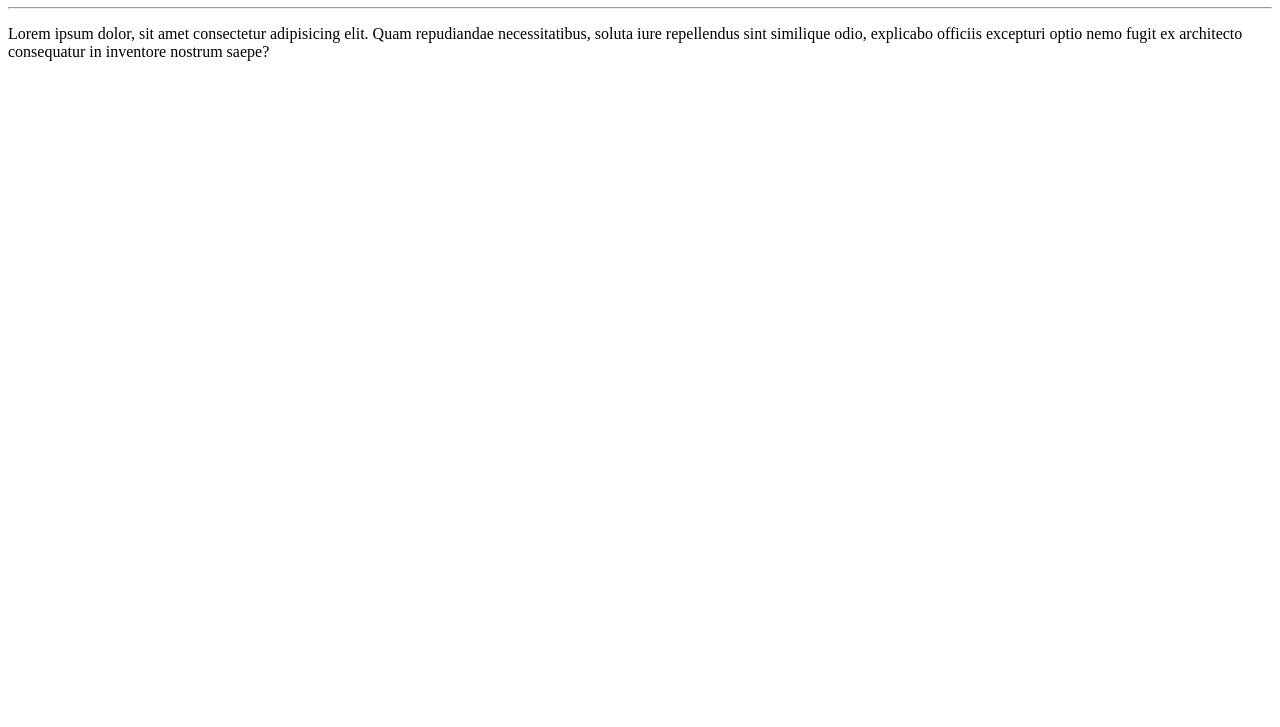
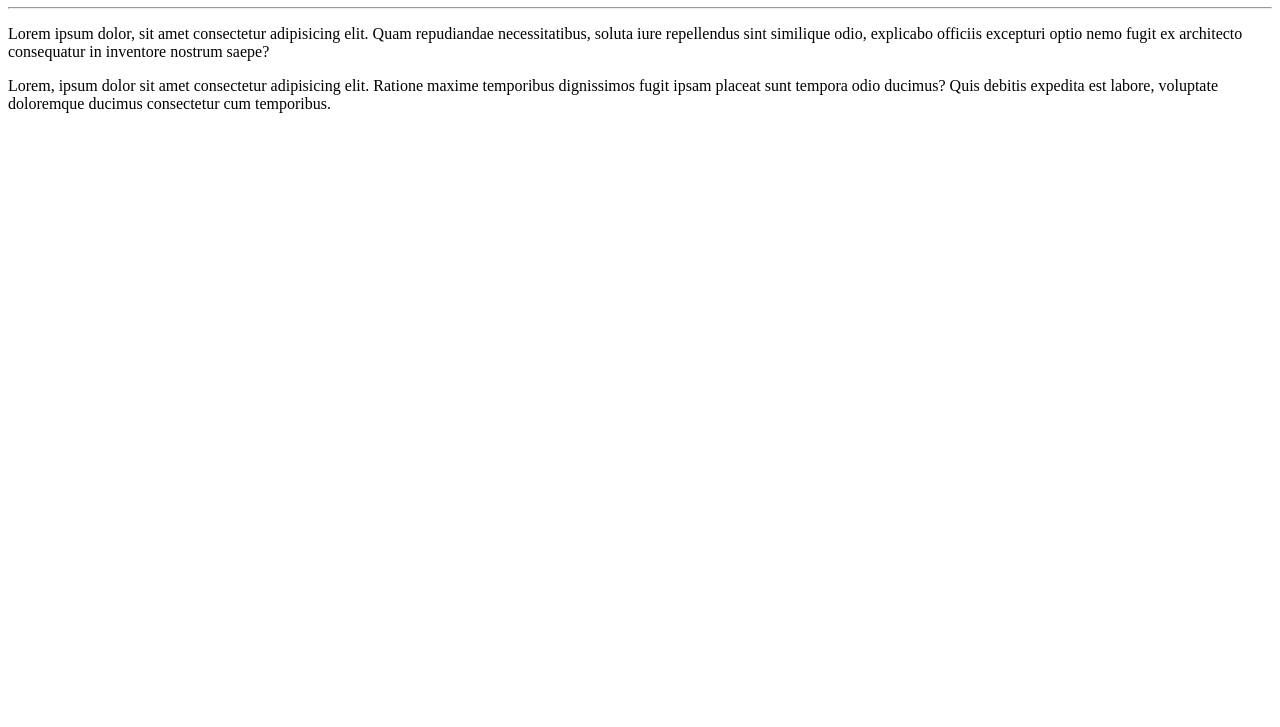
Before and after one commit to MarconiCarvalho/ola-mundo, a plain HTML site: page site-exemplo/index.html in a window 1280 px wide. Shown: the part 73-800 px from the top of the page. Drawn offline with Linux system fonts and the light colour scheme.

Commit message:
adicionei um parágrafo

```diff
--- a/site-exemplo/index.html
+++ b/site-exemplo/index.html
@@ -10,5 +10,6 @@
     <h1>Olá, Mundo!</h1>
     <hr>
     <p>Lorem ipsum dolor, sit amet consectetur adipisicing elit. Quam repudiandae necessitatibus, soluta iure repellendus sint similique odio, explicabo officiis excepturi optio nemo fugit ex architecto consequatur in inventore nostrum saepe?</p>
+    <p>Lorem, ipsum dolor sit amet consectetur adipisicing elit. Ratione maxime temporibus dignissimos fugit ipsam placeat sunt tempora odio ducimus? Quis debitis expedita est labore, voluptate doloremque ducimus consectetur cum temporibus.</p>
 </body>
 </html>
```
